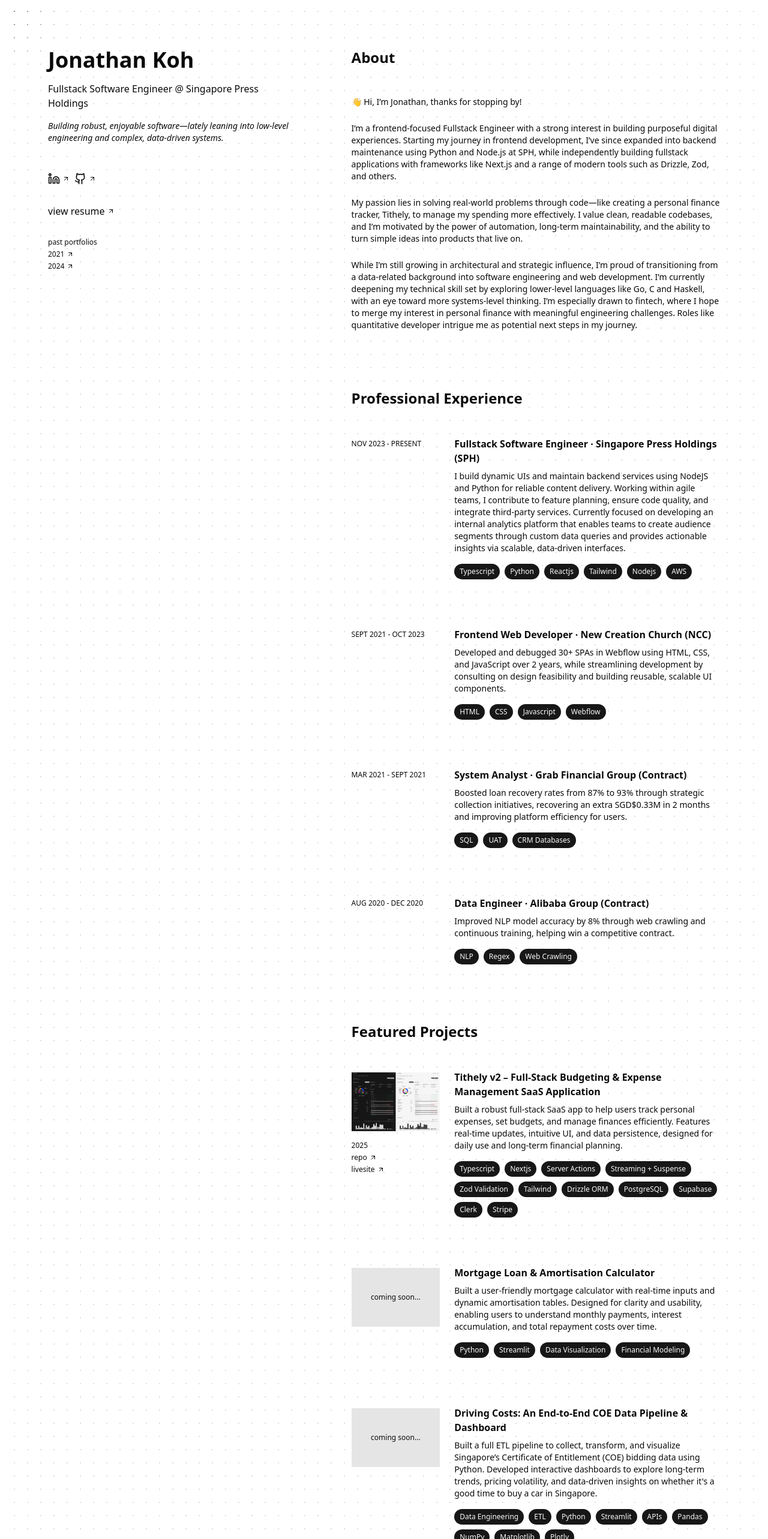
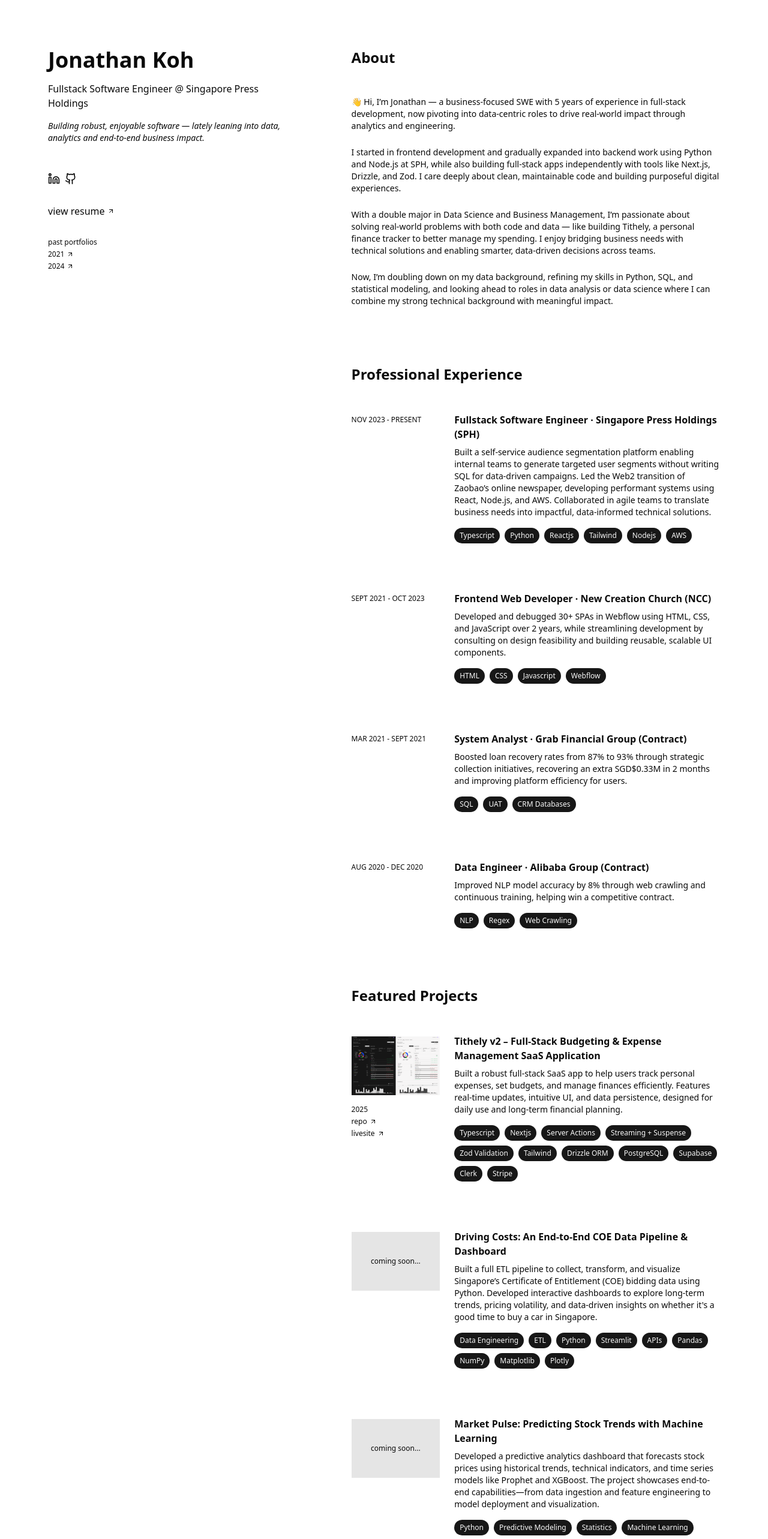
Before and after one commit to JonKohJJ/personal-web-portfolio-2025, a Next.js app: page / in a window 1280 px wide. Shown: the top 2566 px of the page at 60% size. Built offline with nearby package versions, Linux system fonts and the light colour scheme.

Commit message:
update portfolio

```diff
--- a/package.json
+++ b/package.json
@@ -3,7 +3,7 @@
   "version": "0.1.0",
   "private": true,
   "scripts": {
-    "dev": "next dev --turbopack",
+    "dev": "next dev --turbopack -p 3005",
     "build": "next build",
     "start": "next start",
     "lint": "next lint"
--- a/src/app/page.tsx
+++ b/src/app/page.tsx
@@ -2,12 +2,12 @@ import { Github, Linkedin } from "lucide-react";
 import WorkExperienceCard, { WorkExperience } from "../components/WorkExperienceCard";
 import ProjectCard, { FeaturedProjects } from "@/components/ProjectCard";
 import MyLink from "@/components/MyLink";
-import DotGrid from "@/components/DotGrid";
+// import DotGrid from "@/components/DotGrid";
 
 export default function Home() {
   return (
     <div className="relative w-full min-h-screen">
-      <div className="dot-grid absolute inset-0 w-full min-h-full z-[-999]">
+      {/* <div className="dot-grid absolute inset-0 w-full min-h-full z-[-999]">
         <DotGrid
           dotSize={2}
           gap={20}
@@ -20,7 +20,7 @@ export default function Home() {
           resistance={750}
           returnDuration={1.5}
         />
-      </div>
+      </div> */}
 
       <div className="flex justify-center">
         <div className="container py-20 lg:pb-50 px-10 max-w-[1200px] flex flex-col gap-24 md:flex-row">
@@ -30,16 +30,16 @@ export default function Home() {
             <div className="profile-top flex flex-col gap-4 mb-4">
               <p className="text-4xl font-bold">Jonathan Koh</p>
               <p>Fullstack Software Engineer @ Singapore Press Holdings</p>
-              <p className="text-sm italic">Building robust, enjoyable software—lately leaning into low-level engineering and complex, data-driven systems.</p>
+              <p className="text-sm italic">Building robust, enjoyable software — lately leaning into data, analytics and end-to-end business impact.</p>
             </div>
 
             <div className="socials">
               <div className="flex gap-2">
-                <MyLink href="https://www.linkedin.com/in/jonathankohjj">
+                <MyLink href="https://www.linkedin.com/in/jonathankohjj" showArrow={false}>
                   <Linkedin className="w-5 h-5"/>
                 </MyLink>
 
-                <MyLink href="https://github.com/JonKohJJ">
+                <MyLink href="https://github.com/JonKohJJ" showArrow={false}>
                   <Github className="w-5 h-5"/>
                 </MyLink>
               </div>
@@ -73,19 +73,17 @@ export default function Home() {
               <p className="font-bold text-2xl mb-12">About</p>
 
               <div className="flex flex-col gap-6">
-                <p className="text-sm">👋 Hi, I’m Jonathan, thanks for stopping by!</p>
                 <p className="text-sm">
-                  I’m a frontend-focused Fullstack Engineer with a strong interest in building purposeful digital experiences.
-                  Starting my journey in frontend development, I’ve since expanded into backend maintenance using Python and Node.js at SPH, while independently building fullstack applications with frameworks like Next.js and a range of modern tools such as Drizzle, Zod, and others.
+                  👋 Hi, I’m Jonathan — a business-focused SWE with 5 years of experience in full-stack development, now pivoting into data-centric roles to drive real-world impact through analytics and engineering.
                 </p>
                 <p className="text-sm">
-                  My passion lies in solving real-world problems through code—like creating a personal finance tracker, Tithely, to manage my spending more effectively.
-                  I value clean, readable codebases, and I’m motivated by the power of automation, long-term maintainability, and the ability to turn simple ideas into products that live on.
+                  I started in frontend development and gradually expanded into backend work using Python and Node.js at SPH, while also building full-stack apps independently with tools like Next.js, Drizzle, and Zod. I care deeply about clean, maintainable code and building purposeful digital experiences.
                 </p>
                 <p className="text-sm">
-                  While I’m still growing in architectural and strategic influence, I’m proud of transitioning from a data-related background into software engineering and web development.
-                  I’m currently deepening my technical skill set by exploring lower-level languages like Go, C and Haskell, with an eye toward more systems-level thinking.
-                  I’m especially drawn to fintech, where I hope to merge my interest in personal finance with meaningful engineering challenges. Roles like quantitative developer intrigue me as potential next steps in my journey.
+                  With a double major in Data Science and Business Management, I’m passionate about solving real-world problems with both code and data — like building Tithely, a personal finance tracker to better manage my spending. I enjoy bridging business needs with technical solutions and enabling smarter, data-driven decisions across teams.
+                </p>
+                <p className="text-sm">
+                  Now, I’m doubling down on my data background, refining my skills in Python, SQL, and statistical modeling, and looking ahead to roles in data analysis or data science where I can combine my strong technical background with meaningful impact.
                 </p>
               </div>
             </div>
--- a/src/components/MyLink.tsx
+++ b/src/components/MyLink.tsx
@@ -4,10 +4,12 @@ import React, { ReactNode } from 'react'
 
 export default function MyLink({
     href,
-    children
+    children,
+    showArrow = true
 } : {
     href: string
     children: ReactNode
+    showArrow?: boolean
 }) {
     return (
         <Link
@@ -16,7 +18,9 @@ export default function MyLink({
             <p className="after:content-[''] after:absolute after:left-0 after:-bottom-0.5 after:h-[1px] after:w-full after:scale-x-0 after:bg-black after:transition-transform after:duration-300 after:origin-left group-hover:after:scale-x-100">
                 {children}
             </p>
-            <ArrowUpRight className="w-3 h-3 ml-1" />
+            {showArrow &&
+                <ArrowUpRight className="w-3 h-3 ml-1" />
+            }
         </Link>
     )
 }
--- a/src/components/ProjectCard.tsx
+++ b/src/components/ProjectCard.tsx
@@ -85,16 +85,6 @@ export const FeaturedProjects = [
     },
     {
       date: "2025",
-      name: "Mortgage Loan & Amortisation Calculator",
-      description: "Built a user-friendly mortgage calculator with real-time inputs and dynamic amortisation tables. Designed for clarity and usability, enabling users to understand monthly payments, interest accumulation, and total repayment costs over time.",
-      livesite_link: "",
-      github_link: "",
-      skills: ["Python", "Streamlit", "Data Visualization", "Financial Modeling"],
-      image_url: "",
-      coming_soon: true,
-    },
-    {
-      date: "2025",
       name: "Driving Costs: An End-to-End COE Data Pipeline & Dashboard",
       description: "Built a full ETL pipeline to collect, transform, and visualize Singapore’s Certificate of Entitlement (COE) bidding data using Python. Developed interactive dashboards to explore long-term trends, pricing volatility, and data-driven insights on whether it's a good time to buy a car in Singapore.",
       livesite_link: "",
--- a/src/components/WorkExperienceCard.tsx
+++ b/src/components/WorkExperienceCard.tsx
@@ -36,7 +36,7 @@ export const WorkExperience = [
       date: "NOV 2023 - PRESENT",
       title: "Fullstack Software Engineer",
       company: "Singapore Press Holdings (SPH)",
-      description: "I build dynamic UIs and maintain backend services using NodeJS and Python for reliable content delivery. Working within agile teams, I contribute to feature planning, ensure code quality, and integrate third-party services. Currently focused on developing an internal analytics platform that enables teams to create audience segments through custom data queries and provides actionable insights via scalable, data-driven interfaces.",
+      description: "Built a self-service audience segmentation platform enabling internal teams to generate targeted user segments without writing SQL for data-driven campaigns. Led the Web2 transition of Zaobao’s online newspaper, developing performant systems using React, Node.js, and AWS. Collaborated in agile teams to translate business needs into impactful, data-informed technical solutions.",
       skills: ["Typescript", "Python", "Reactjs", "Tailwind", "Nodejs", "AWS"]
     },
     {
```
Also changed, not shown: 1 other file (tests, documents, lock files or other folders).
